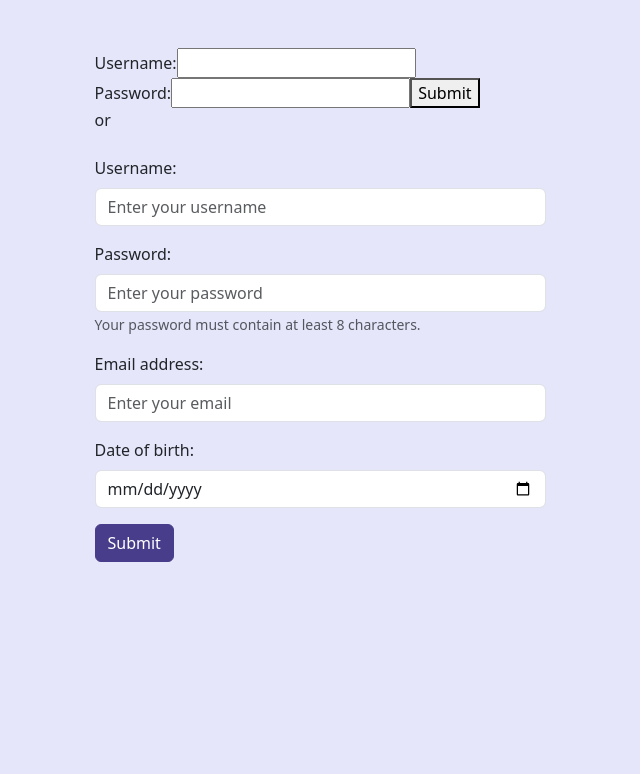
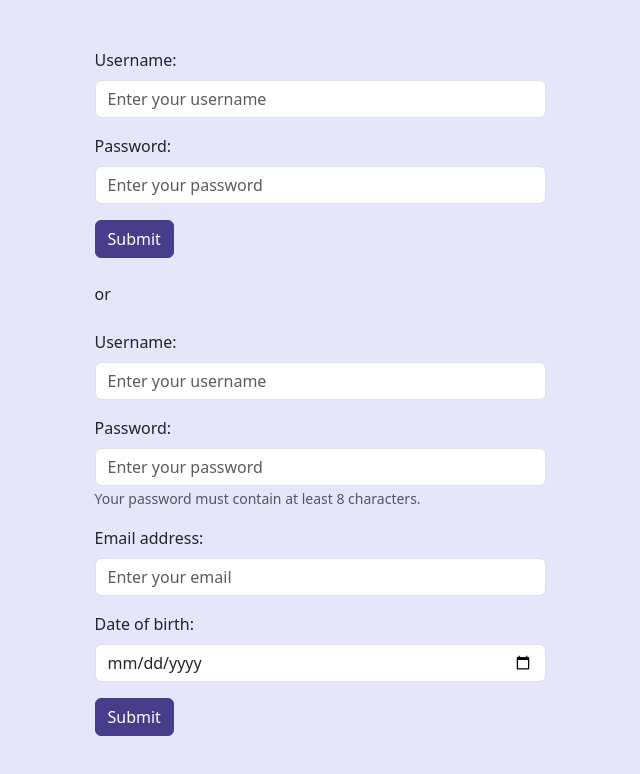
Before and after one commit to tamperic/movieFetcher-client, a React (Vite) app: page / in a window 1280 px wide. Shown: the top 774 px of the page, without its empty margins (320-960 px from the left). Built offline with nearby package versions, Linux system fonts and the light colour scheme.

Commit message:
Add React Bootstrap form components

```diff
--- a/src/components/login-view/login-view.jsx
+++ b/src/components/login-view/login-view.jsx
@@ -1,4 +1,6 @@
 import React, { useState } from "react";
+import Button from "react-bootstrap/Button";
+import Form from "react-bootstrap/Form";
 
 export const LoginView = ({onLoggedIn}) => {
   const [username, setUsername] = useState("");
@@ -39,16 +41,30 @@ export const LoginView = ({onLoggedIn}) => {
 
   // onSubmit tells the login API to validate username & password
   return (
-    <form onSubmit={handleSubmit}>
-      <label>
-        Username:
-        <input type="text" value={username} minLength="3" onChange={(e) => setUsername(e.target.value)} required />
-      </label>
-      <label>
-        Password:
-        <input type="password" value={password} onChange={(e) => setPassword(e.target.value)} required />
-      </label>
-      <button type="submit">Submit</button>
-    </form>
+    <Form onSubmit={handleSubmit}>
+      <Form.Group className="mb-3" controlId="fromUsername">
+        <Form.Label>Username:</Form.Label>
+        <Form.Control
+          type="text"
+          value={username}
+          minLength="3"
+          onChange={(e) => setUsername(e.target.value)}
+          placeholder="Enter your username"
+          required
+        />
+      </Form.Group>
+      <Form.Group className="mb-3" ontrolId="fromPassword">
+        <Form.Label>Password:</Form.Label>
+        <Form.Control
+          type="password"
+          value={password}
+          minLength="8"
+          onChange={(e) => setPassword(e.target.value)}
+          placeholder="Enter your password"
+          required
+        />
+      </Form.Group>
+      <Button variant="primary" className="mb-4" type="submit">Submit</Button>
+    </Form>
   )
 };
```
